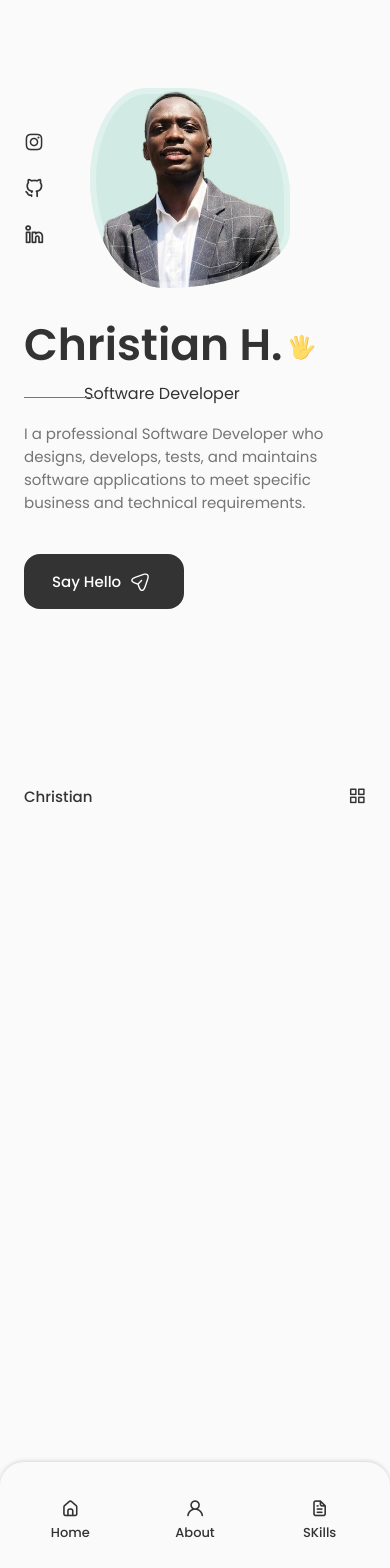
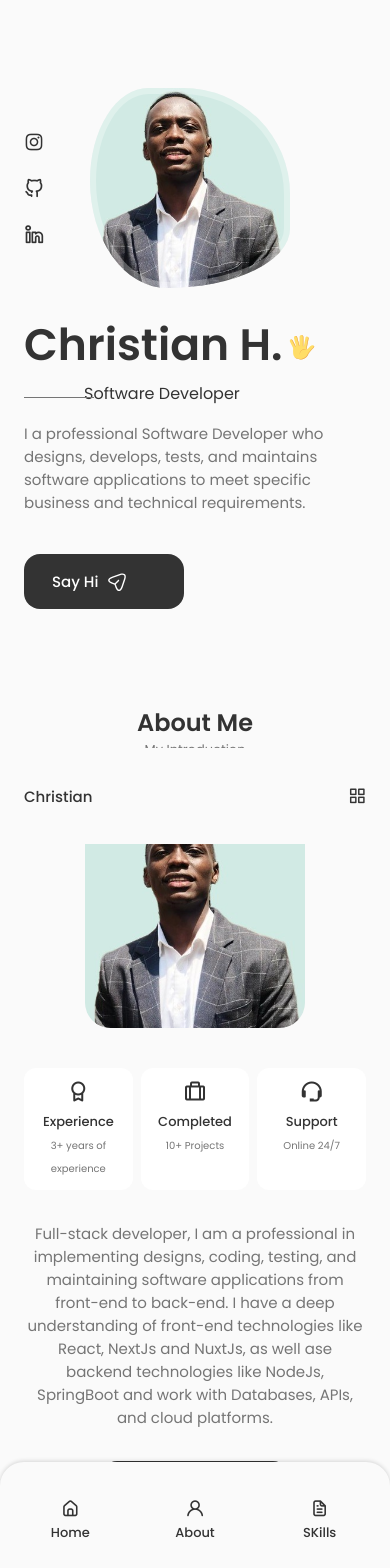
Before and after one commit to christianR15c/modern-portfolio, a React (Create React App) app: page / in a window 390 px wide. Shown: the top 1568 px of the page. Before the commit the page ends 844 px from the top, so only its background shows below. Built offline with nearby package versions, Linux system fonts and the light colour scheme.

Commit message:
ft: about section added

```diff
--- a/src/App.js
+++ b/src/App.js
@@ -1,6 +1,7 @@
 import React from 'react'
 
 import './App.css'
+import About from './components/about/About'
 import Home from './components/home/Home'
 
 import Navbar from './components/navbar/Navbar'
@@ -11,6 +12,7 @@
             <Navbar />
             <main className='main'>
                 <Home />
+                <About />
             </main>
         </>
     )
--- /dev/null
+++ b/src/components/about/About.jsx
@@ -0,0 +1,63 @@
+import React from 'react'
+import './about.css'
+import AboutImg from '../../assets/myimage.jpg'
+import CV from '../../assets/christian-habineza-official-resume.pdf'
+import Info from './Info'
+
+const About = () => {
+    return (
+        <section className="about section" id='about'>
+            <h2 className="section__title">
+                About Me
+            </h2>
+            <span className="section__subtitle">My Introduction</span>
+            <div className="about__container container grid">
+                <img
+                    src={AboutImg}
+                    alt="about image"
+                    className='about__img' />
+
+                <div className="about__data">
+                    <Info />
+                    <p className='about__description'>
+                        Full-stack developer, I am a professional in implementing designs, coding, testing, and maintaining software applications from front-end to back-end. I have a deep understanding of front-end technologies like React, NextJs and NuxtJs, as well ase backend technologies like NodeJs, SpringBoot and work with Databases, APIs, and cloud platforms.
+                    </p>
+                    <a
+                        href={CV}
+                        download
+                        className="button button--flex"
+                        target='_blank'>
+                        Download CV
+                        <svg
+                            class="button__icon"
+                            xmlns="http://www.w3.org/2000/svg"
+                            width="18"
+                            height="20"
+                            viewBox="0 0 24 24"
+                            fill="none"
+                        >
+                            <path
+                                d="M15.25 22.7502H9.25C3.82 22.7502 1.5 20.4302 1.5 15.0002V9.00024C1.5 3.57024 3.82 1.25024 9.25 1.25024H14.25C14.66 1.25024 15 1.59024 15 2.00024C15 2.41024 14.66 2.75024 14.25 2.75024H9.25C4.64 2.75024 3 4.39024 3 9.00024V15.0002C3 19.6102 4.64 21.2502 9.25 21.2502H15.25C19.86 21.2502 21.5 19.6102 21.5 15.0002V10.0002C21.5 9.59024 21.84 9.25024 22.25 9.25024C22.66 9.25024 23 9.59024 23 10.0002V15.0002C23 20.4302 20.68 22.7502 15.25 22.7502Z"
+                                fill="var(--container-color)"
+                            ></path>
+                            <path
+                                d="M22.25 10.7502H18.25C14.83 10.7502 13.5 9.42023 13.5 6.00023V2.00023C13.5 1.70023 13.68 1.42023 13.96 1.31023C14.24 1.19023 14.56 1.26023 14.78 1.47023L22.78 9.47023C22.99 9.68023 23.06 10.0102 22.94 10.2902C22.82 10.5702 22.55 10.7502 22.25 10.7502ZM15 3.81023V6.00023C15 8.58023 15.67 9.25023 18.25 9.25023H20.44L15 3.81023Z"
+                                fill="var(--container-color)"
+                            ></path>
+                            <path
+                                d="M13.25 13.7502H7.25C6.84 13.7502 6.5 13.4102 6.5 13.0002C6.5 12.5902 6.84 12.2502 7.25 12.2502H13.25C13.66 12.2502 14 12.5902 14 13.0002C14 13.4102 13.66 13.7502 13.25 13.7502Z"
+                                fill="var(--container-color)"
+                            ></path>
+                            <path
+                                d="M11.25 17.7502H7.25C6.84 17.7502 6.5 17.4102 6.5 17.0002C6.5 16.5902 6.84 16.2502 7.25 16.2502H11.25C11.66 16.2502 12 16.5902 12 17.0002C12 17.4102 11.66 17.7502 11.25 17.7502Z"
+                                fill="var(--container-color)"
+                            ></path>
+                        </svg>
+                    </a>
+                </div>
+            </div>
+        </section>
+    )
+}
+
+export default About
--- /dev/null
+++ b/src/components/about/Info.jsx
@@ -0,0 +1,21 @@
+import React from 'react'
+import { infoData } from '../../constants'
+import './about.css'
+
+const Info = () => {
+    return (
+        <div className='about__info grid'>
+            {
+                infoData.map((info, index) => (
+                    <div className="about__box" key={index}>
+                        <i class={`${info.icon} about__icon`}></i>
+                        <h3 className="about__title">{info.title}</h3>
+                        <span className="about__subtitle">{info.subtitle}</span>
+                    </div>
+                ))
+            }
+        </div>
+    )
+}
+
+export default Info
--- /dev/null
+++ b/src/components/about/about.css
@@ -0,0 +1,110 @@
+.about__container {
+    grid-template-columns: repeat(2, 1fr);
+    align-items: center;
+    column-gap: 4rem;
+}
+
+.about__img {
+    width: 350px;
+    justify-self: center;
+    border-radius: 1.6rem;
+}
+
+.about__info {
+    grid-template-columns: repeat(3, 140px);
+    gap: 0.5rem;
+    margin-bottom: var(--mb-2);
+}
+
+.about__box {
+    background-color: var(--container-color);
+    border: 1px solid var(0, 0, 0, 0.1);
+    border-radius: 0.75rem;
+    text-align: center;
+    padding: 1rem 1.25rem;
+}
+
+.about__icon {
+    font-size: 1.5rem;
+    color: var(--title-color);
+    margin-bottom: var(--mb-0-5);
+}
+
+.about__title {
+    font-size: var(--small-font-size);
+    font-weight: var(--font-medium);
+}
+
+.about__subtitle {
+    font-size: var(--tiny-font-size);
+}
+
+.about__description {
+    padding: 0 4rem 0 0;
+    margin-bottom: var(--mb-2-5);
+}
+
+/*=============== BREAKPOINTS ===============*/
+/* For large devices */
+@media screen and (max-width: 992px) {
+    .container {
+        padding-left: var(--mb-1-5);
+        padding-right: var(--mb-1-5);
+    }
+
+    .button {
+        padding: 1rem 1.75rem;
+    }
+
+    .button__icon {
+        width: 22px;
+        height: 22px;
+    }
+}
+
+/* for large devices */
+@media screen and (max-width: 992px) {
+    .about__container {
+        grid-template-columns: 1fr;
+        row-gap: 2.5rem;
+    }
+
+    .about__img {
+        width: 220px;
+    }
+
+    .about__box {
+        padding: 0.75rem 0.5rem;
+    }
+
+    .about__data {
+        text-align: center;
+    }
+
+    .about__info {
+        justify-content: center;
+    }
+
+    .about__description {
+        padding: 0 5rem;
+        margin-bottom: 2rem;
+    }
+}
+
+/* for medium devices */
+@media screen and (max-width: 576px) {
+    .about__info {
+        grid-template-columns: repeat(3, 1fr);
+    }
+
+    .about__description {
+        padding: 0;
+    }
+}
+
+/* For small devices */
+@media screen and (max-width: 350px) {
+    .about__info {
+        grid-template-columns: repeat(2, 1fr);
+    }
+}
--- a/src/components/home/Data.jsx
+++ b/src/components/home/Data.jsx
@@ -62,8 +62,8 @@
             <p className='home__description'>
                 I a professional Software Developer who designs, develops, tests, and maintains software applications to meet specific business and technical requirements.
             </p>
-            <a href="" className="button button-flex">
-                Say Hello
+            <a href="" className="button button-flex sayhello">
+                Say Hi
                 <svg
                     class="button__icon"
                     xmlns="http://www.w3.org/2000/svg"
--- a/src/constants/index.js
+++ b/src/constants/index.js
@@ -30,3 +30,21 @@
         link: '#contact'
     }
 ]
+
+export const infoData = [
+    {
+        title: 'Experience',
+        subtitle: '3+ years of experience',
+        icon: 'bx bx-award'
+    },
+    {
+        title: 'Completed',
+        subtitle: '10+ Projects',
+        icon: 'bx bx-briefcase-alt'
+    },
+    {
+        title: 'Support',
+        subtitle: 'Online 24/7',
+        icon: 'bx bx-support'
+    },
+]
```
Also changed, not shown: 1 other file (tests, documents, lock files or other folders).
